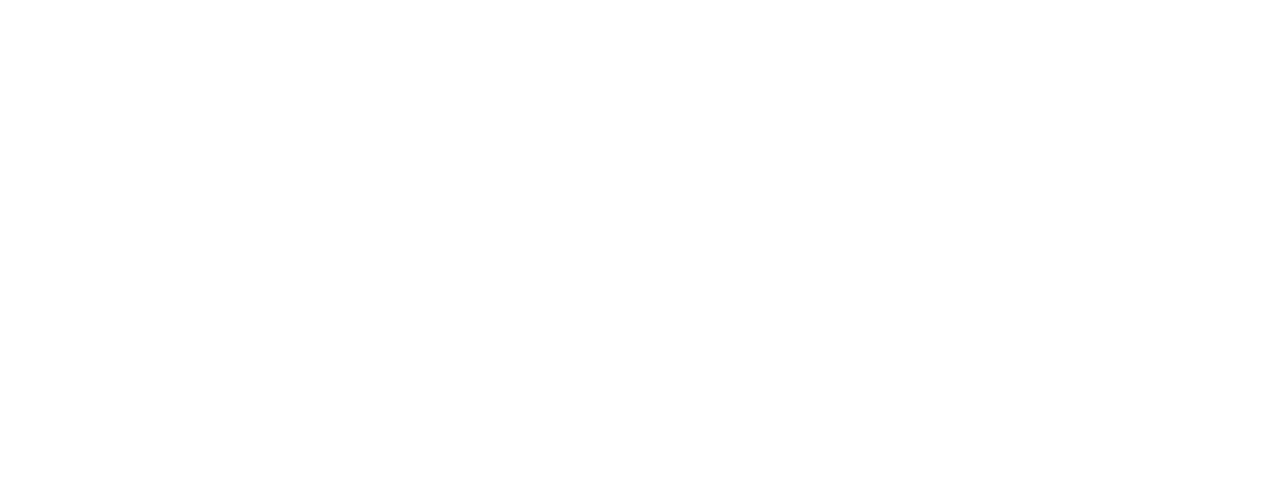
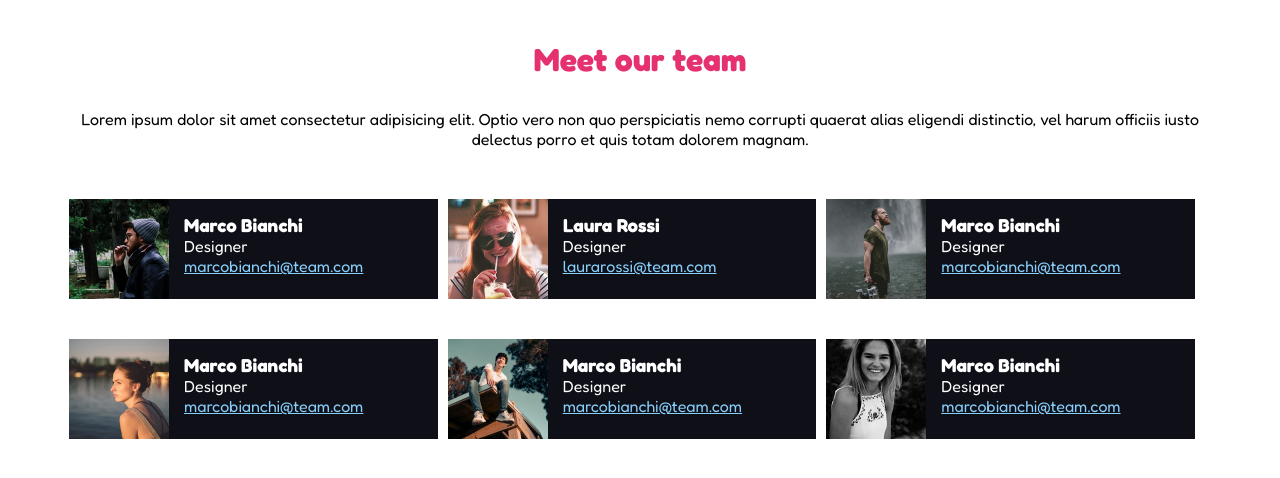
Before and after one commit to Leonardo-Gudini/html-css-float-cards, a plain HTML site: page index.html in a window 1280 px wide. Drawn offline with Linux system fonts and the light colour scheme.

Commit message:
creata struttura card e posizionate img

```diff
--- a/css/style.css
+++ b/css/style.css
@@ -3,3 +3,49 @@
     padding: 0;
     box-sizing: border-box;
 }
+
+body{
+    font-family: 'Fredoka', sans-serif;
+    width: 90%;
+    margin: 40px auto;
+}
+
+h1{
+    text-align: center;
+    color: rgb(229, 49, 112);
+    margin-bottom: 30px;
+}
+
+p{
+    text-align: center;
+    margin-bottom: 30px;
+}
+
+.card{
+    width: 32%;
+    color: white;
+    float: left;
+    background-color: rgb(14, 15, 23);
+    margin: 20px 5px;
+
+}
+
+.card::after{
+    content: "";
+    display: table;
+    clear: both;
+}
+
+.info{
+    padding: 15px;
+}
+
+.mail{
+    color: lightskyblue;
+}
+
+.pro-pic{
+    float: left;
+    width: 100px;
+    margin-right: 15px;
+}
--- a/index.html
+++ b/index.html
@@ -6,10 +6,86 @@
     <meta name="viewport" content="width=device-width, initial-scale=1.0">
     <title>float cards</title>
     <link rel="stylesheet" href="css/style.css">
+    <link rel="preconnect" href="https://fonts.googleapis.com">
+    <link rel="preconnect" href="https://fonts.gstatic.com" crossorigin>
+    <link href="https://fonts.googleapis.com/css2?family=Fredoka:wght@300;400;500;600;700&display=swap" rel="stylesheet">
 </head>
 <body>
 
+    <main>
+        <h1>Meet our team</h1>
 
+        <p>Lorem ipsum dolor sit amet consectetur adipisicing elit. Optio vero non quo perspiciatis nemo corrupti quaerat alias eligendi distinctio, vel harum officiis iusto delectus porro et quis totam dolorem magnam.</p>
+
+        <div class="container">
+            <div class="riga1">
+
+                <div class="card">
+                        <img class="pro-pic" src="assets/img/male1.png" alt="Marco Bianchi">
+                        <div class="info">
+                            <h3>Marco Bianchi</h3>
+                            <div>Designer</div>
+                            <a class="mail" href="mailto:marcobianchi@team.com">marcobianchi@team.com</a>
+                        </div>
+                </div>
+
+                <div class="card">
+                        <img class="pro-pic" src="assets/img/female1.png" alt="Laura Rossi">
+                        <div class="info">
+                            <h3>Laura Rossi</h3>
+                            <div>Designer</div>
+                            <a class="mail" href="mailto:laurarossi@team.com">laurarossi@team.com</a>
+                        </div>
+                </div>
+
+                <div class="card">
+                    <img class="pro-pic" src="assets/img/male2.png" alt="Giorgio Verdi">
+                    <div class="info">
+                        <h3>Marco Bianchi</h3>
+                        <div>Designer</div>
+                        <a class="mail" href="mailto:marcobianchi@team.com">marcobianchi@team.com</a>
+                    </div>
+            </div>
+
+            <div class="riga2">
+
+                <div class="card">
+                        <img class="pro-pic" src="assets/img/female2.png" alt="Marco Bianchi">
+                        <div class="info">
+                            <h3>Marco Bianchi</h3>
+                            <div>Designer</div>
+                            <a class="mail" href="mailto:marcobianchi@team.com">marcobianchi@team.com</a>
+                        </div>
+                </div>
+
+                <div class="card">
+                        <img class="pro-pic" src="assets/img/male3.png" alt="Marco Bianchi">
+                        <div class="info">
+                            <h3>Marco Bianchi</h3>
+                            <div>Designer</div>
+                            <a class="mail" href="mailto:marcobianchi@team.com">marcobianchi@team.com</a>
+                        </div>
+                </div>
+
+                <div class="card">
+                    <img class="pro-pic" src="assets/img/female3.png" alt="Marco Bianchi">
+                    <div class="info">
+                        <h3>Marco Bianchi</h3>
+                        <div>Designer</div>
+                        <a class="mail" href="mailto:marcobianchi@team.com">marcobianchi@team.com</a>
+                    </div>
+            </div>
+
+
+
+
+
+
+
+
+            </div>
+        </div>
+    </main>
 
 </body>
 </html>
```
